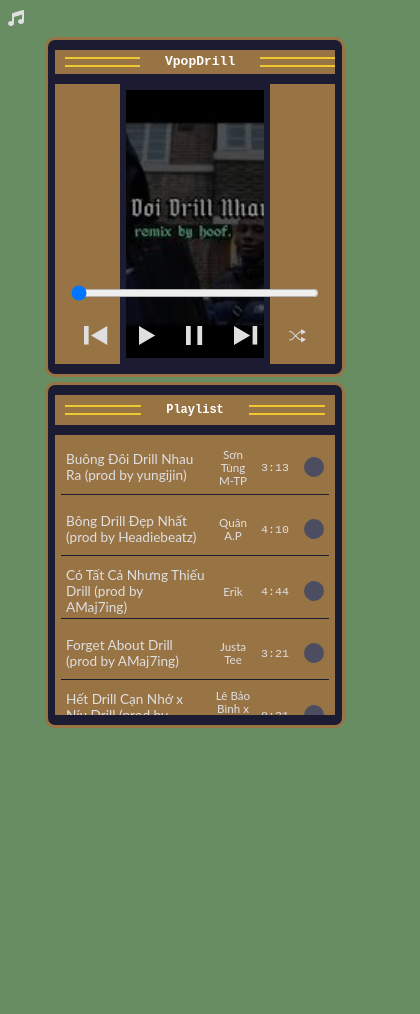
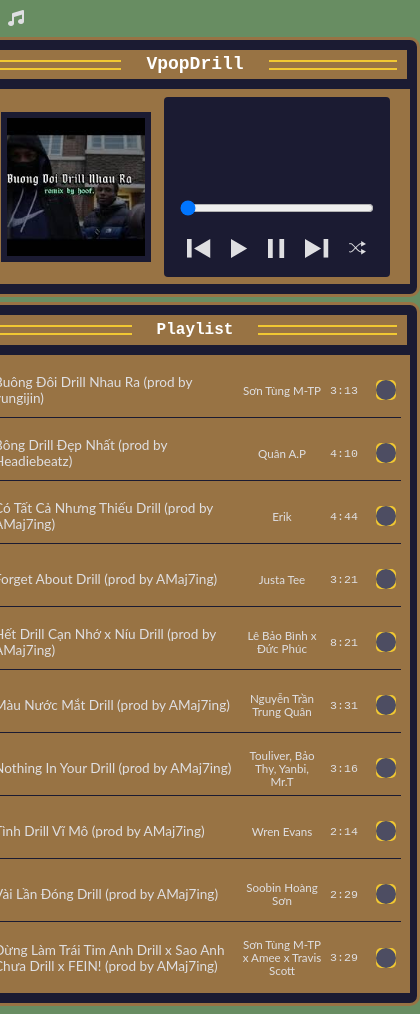
Before and after one commit to trananhduck/My-Music-Player, a plain HTML site: page index.html in a window 390 px wide. Shown: the whole page, 420 px wide, since content can reach past the window. Before the commit the page ends 844 px from the top, so only its background shows below. Drawn offline with Linux system fonts and the light colour scheme.

Commit message:
Update styles.css

```diff
--- a/styles.css
+++ b/styles.css
@@ -259,124 +259,16 @@ button:focus,
 
 .playlist-song-delete {
   padding: 0;
+  background-color: var(--highlight-color);
+  border: none;
+  cursor: pointer;
+  font-size: 0.725rem;
+  color: var(--background-color);
+  border-radius: 5px;
+  text-align: center;
+  height: 20px;
   width: 20px;
-  height: 20px;
+  display: flex;
+  justify-content: center;
+  align-items: center;
 }
-
-.playlist-song-delete,
-.playlist-song-delete {
-  fill: var(--foreground-color);
-}
-
-.playlist-song-delete:hover circle,
-.playlist-song-delete:focus circle {
-  fill: #ff0000;
-}
-#seek-bar{
-  cursor: pointer;
-  margin-bottom: -10px;
-}
-
-@media (max-width: 700px) {
-  .player,
-  .playlist {
-    width: 300px;
-  }
-
-  .player {
-    height: 340px;
-  }
-
-  #playlist-songs {
-    height: 280px;
-    padding: 5px 6px;
-    overflow-y: scroll;
-    overflow-x: hidden;
-    scrollbar-color: var(--background-color) var(--secondary-color);
-    scrollbar-width: thin;
-  }
-
-  #playlist-songs::-webkit-scrollbar {
-    width: 5px;
-  }
-
-  #playlist-songs::-webkit-scrollbar-track {
-    background: var(--background-color);
-  }
-
-  #playlist-songs::-webkit-scrollbar-thumb {
-    background: var(--secondary-color);
-  }
-
-  h1 {
-    font-size: 0.813rem;
-  }
-
-  h2 {
-    font-size: 0.75rem;
-  }
-
-  .player-bar,
-  .playlist-bar,
-  .player-content,
-  #playlist-songs {
-    width: 280px;
-  }
-
-  .playlist-song {
-    justify-content: space-between;
-  }
-
-  .playlist-song-title {
-    width: 140px;
-  }
-
-  .playlist-song-artist {
-    width: 40px;
-  }
-
-  .playlist-song-duration > button {
-    padding: 0;
-  }
-
-  .player-content {
-    display: inline;
-    position: relative;
-    justify-items: center;
-    height: 100%;
-  }
-
-  #player-album-art {
-    z-index: -100;
-    height: 280px;
-    box-shadow: none;
-    background: #000;
-  }
-
-  #player-album-art img {
-    width: 100%;
-    opacity: 0.6;
-  }
-
-  .player-display-song-artist {
-    padding: 0 10px;
-  }
-
-  .player-display-song-artist > p {
-    white-space: pre-wrap;
-  }
-
-  .player-display {
-    position: absolute;
-    width: 100%;
-    z-index: 1000;
-    background-color: transparent;
-    top: 0;
-    height: 280px;
-    justify-content: space-between;
-    text-align: center;
-  }
-  #seek-bar{
-    margin-bottom: -80px;
-  }
-}
```
